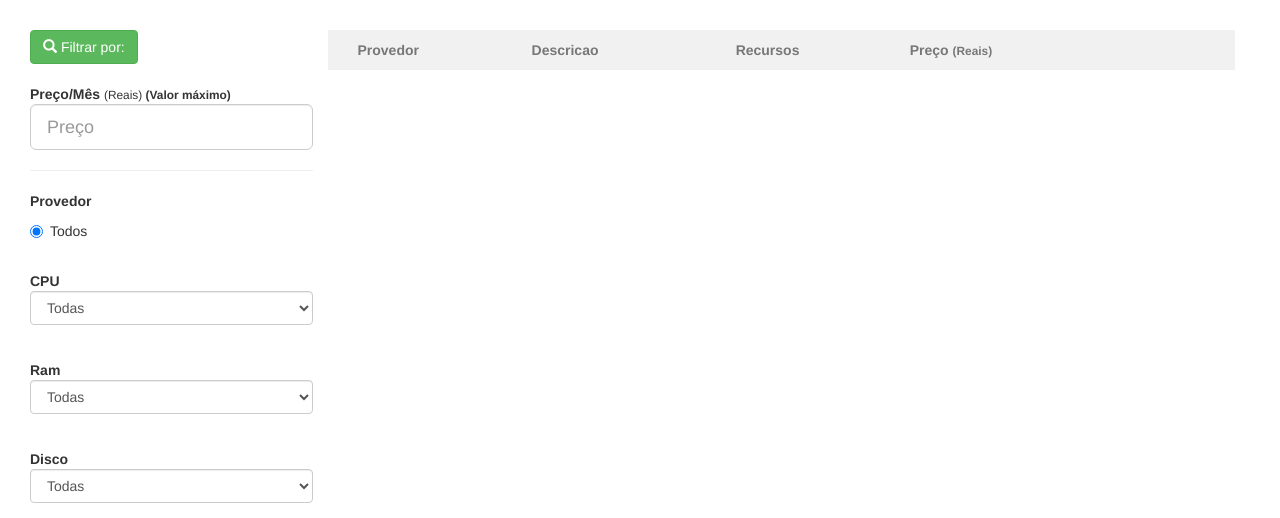
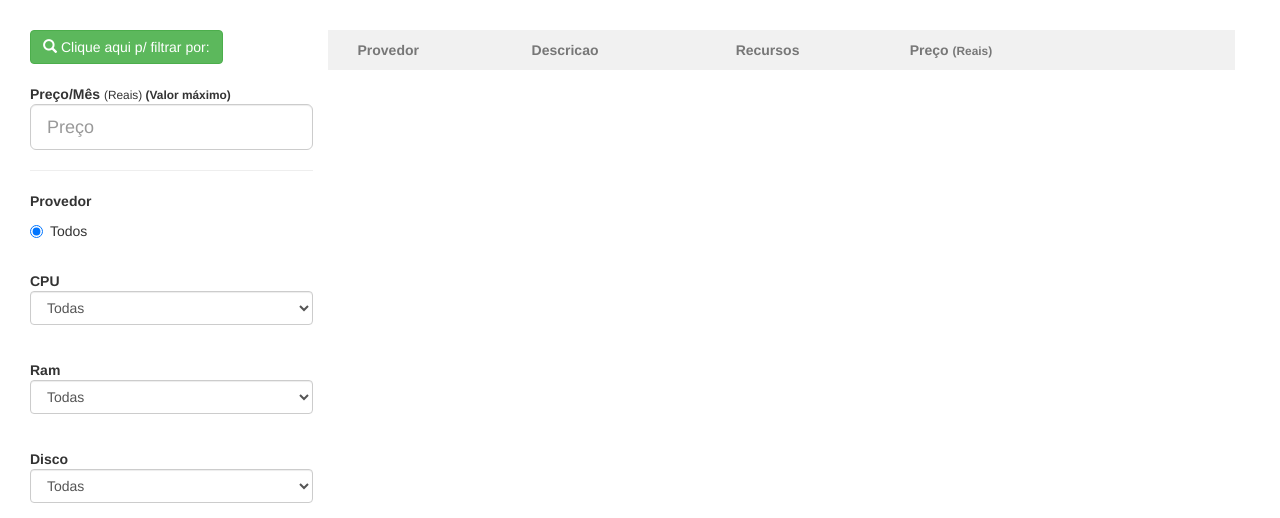
Before and after one commit to DenerRodrigues/ComparaServer, a Django app: template App/templates/index.html in a window 1280 px wide. Shown: the part 296-814 px from the top of the page. Run offline with Django 3.2, Linux system fonts and the light colour scheme; the template is opened without the code that fills it, so the values that code supplies are empty; parts of the project's set-up code (start-up, migrations or seed data) failed here and were passed over; some libraries are stand-ins or nearby versions.

Commit message:
Alterações filtro

```diff
--- a/App/templates/index.html
+++ b/App/templates/index.html
@@ -29,7 +29,7 @@
             <div>
                 <button type="submit" class="btn btn-success">
                     <i class="glyphicon glyphicon-search"></i>
-                    Filtrar por:
+                    Clique aqui p/ filtrar por:
                 </button>
             </div>
 
```
